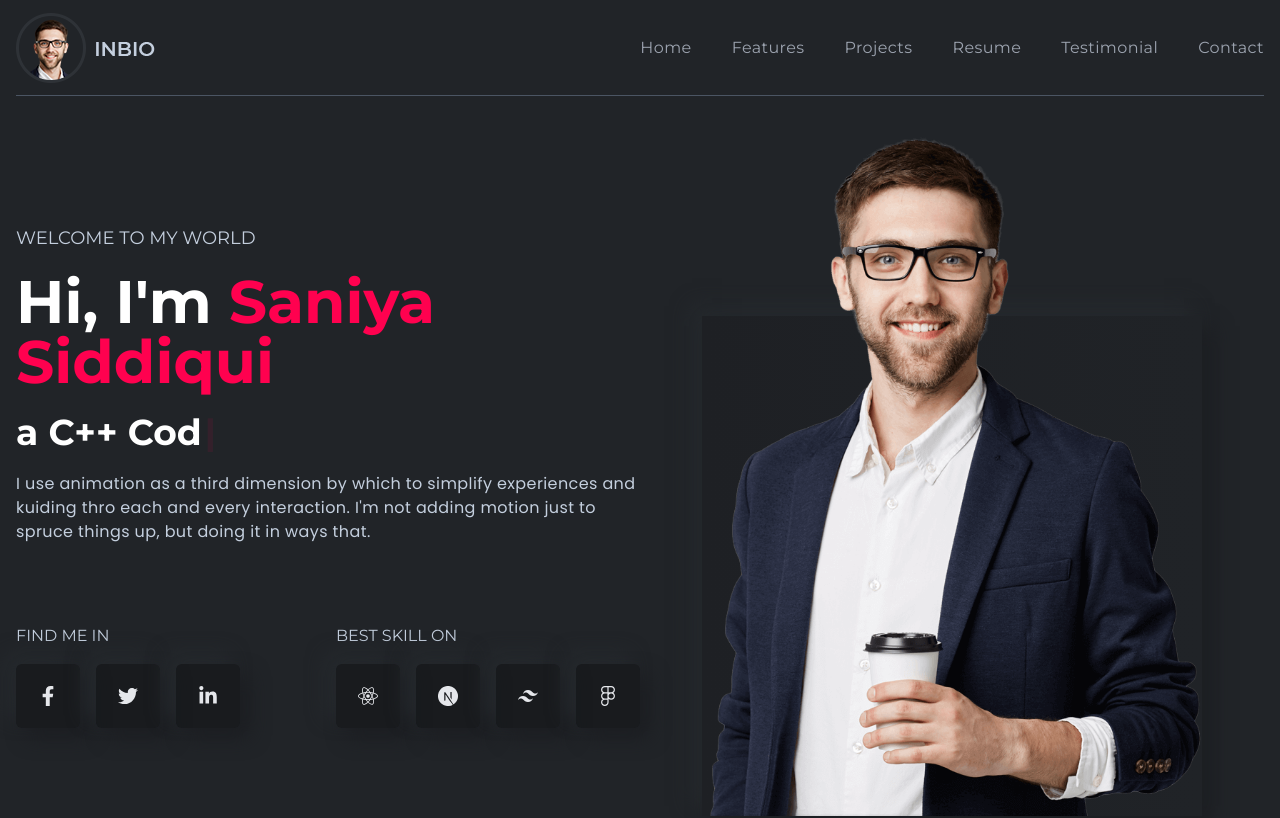
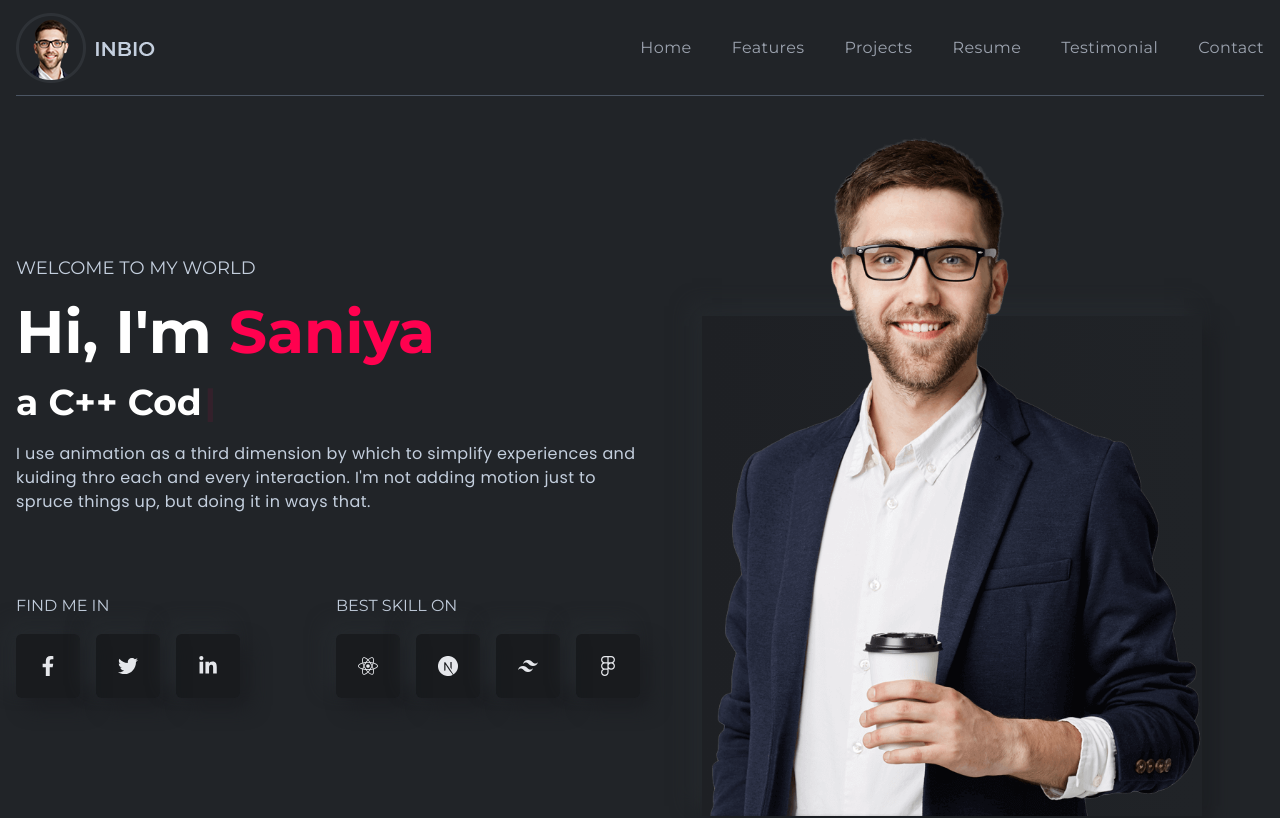
Before and after one commit to Amit-Rohila33/portfoliowebsite, a React (Create React App) app: page / in a window 1280 px wide. Shown: the top 818 px of the page. Built offline with nearby package versions, Linux system fonts and the light colour scheme.

Commit message:
Name change added

```diff
--- a/public/index.html
+++ b/public/index.html
@@ -24,7 +24,7 @@
       work correctly both with client-side routing and a non-root public URL.
       Learn how to configure a non-root public URL by running `npm run build`.
     -->
-    <title>Saniya Siddiqui || Personal Portfolio</title>
+    <title>Saniya || Personal Portfolio</title>
   </head>
   <body>
     <noscript>You need to enable JavaScript to run this app.</noscript>
--- a/src/components/banner/LeftBanner.js
+++ b/src/components/banner/LeftBanner.js
@@ -15,7 +15,7 @@ const LeftBanner = () => {
       <div className="flex flex-col gap-5">
         <h4 className=" text-lg font-normal">WELCOME TO MY WORLD</h4>
         <h1 className="text-6xl font-bold text-white">
-          Hi, I'm <span className="text-designColor capitalize">Saniya Siddiqui</span>
+          Hi, I'm <span className="text-designColor capitalize">Saniya</span>
         </h1>
         <h2 className="text-4xl font-bold text-white">
           a <span>{text}</span>
--- a/src/components/contact/ContactLeft.js
+++ b/src/components/contact/ContactLeft.js
@@ -11,7 +11,7 @@ const ContactLeft = () => {
         alt="contactImg"
       />
       <div className="flex flex-col gap-4">
-        <h3 className="text-3xl font-bold text-white">Saniya Siddiqui</h3>
+        <h3 className="text-3xl font-bold text-white">Saniya</h3>
         <p className="text-lg font-normal text-gray-400">
           MERN Stack Developer
         </p>
```
